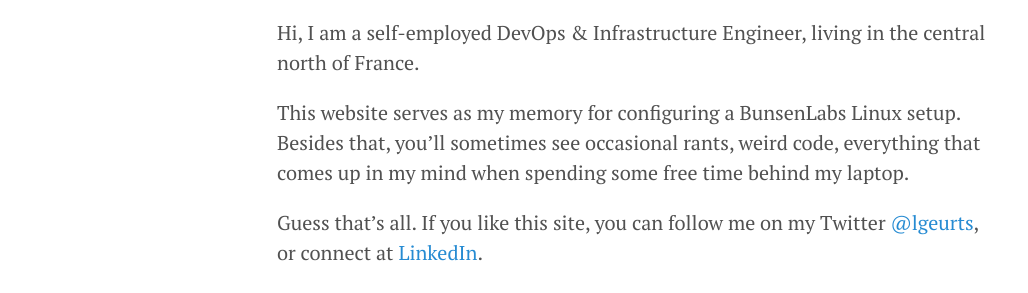
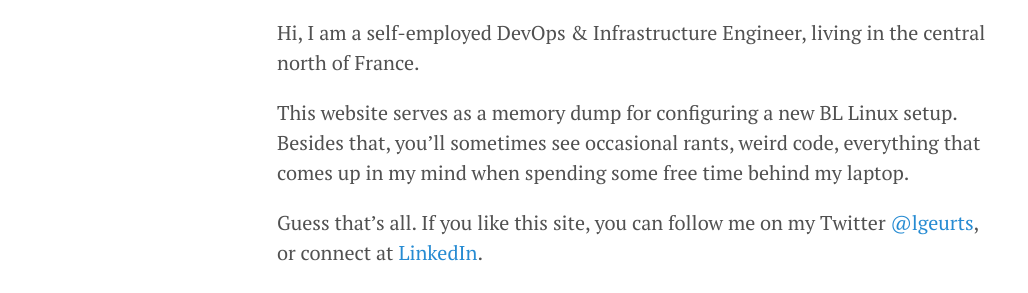
Before and after one commit to lgeurts/lgeurts.github.io, a Jekyll site: the page built from about.md, in a window 1280 px wide. Shown: the part 802-1095 px from the top of the page, without its empty margins (3-1031 px from the left). Built offline with Jekyll 4.4.1, drawn with Linux system fonts in a browser that asks for light colours.

Commit message:
Update about.md

```diff
--- a/about.md
+++ b/about.md
@@ -7,7 +7,7 @@ title: About
 
 Hi, I am a self-employed DevOps & Infrastructure Engineer, living in the central north of France.
 
-This website serves as my memory for configuring a BunsenLabs Linux setup.
+This website serves as a memory dump for configuring a new BL Linux setup.
 Besides that, you'll sometimes see occasional rants, weird code, everything that comes up in my mind when spending some free time behind my laptop.
 
 Guess that's all. If you like this site, you can follow me on my Twitter [@lgeurts](https://twitter.com/lgeurts), or connect at [LinkedIn](https://www.linkedin.com/in/lucgeurts).
```
